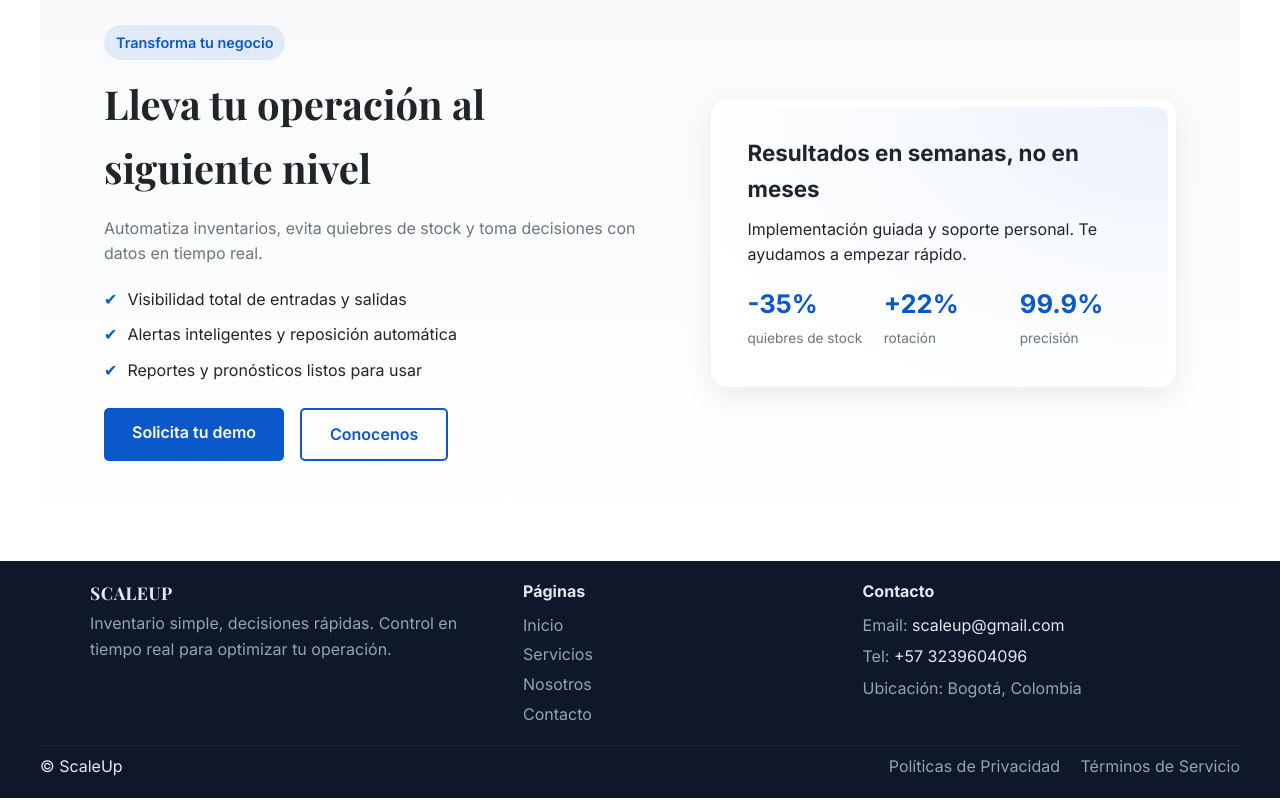
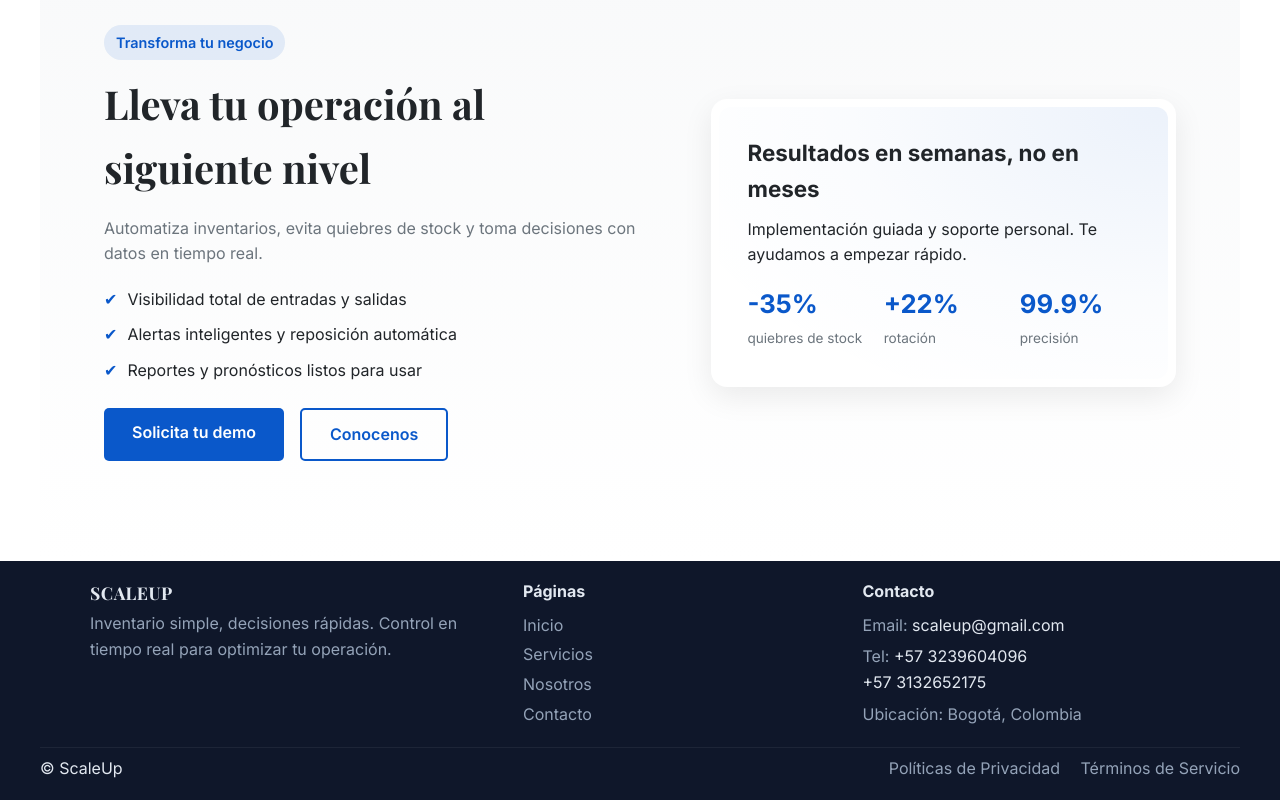
Before and after one commit to SamuelPacheco29/ScaleUp-Website, a plain HTML site: page index.html in a window 1280 px wide. Shown: the part 1303-2103 px from the top of the page. Drawn offline with nearby package versions, Linux system fonts and the light colour scheme.

Commit message:
Add files via upload

```diff
--- a/index.html
+++ b/index.html
@@ -114,7 +114,7 @@
                         <h4>Contacto</h4>
                         <ul class="contact-list">
                             <li>Email: <a href="mailto:contacto@scaleup.com">scaleup@gmail.com</a></li>
-                            <li>Tel: <a href="tel:+11234567890">+57 3239604096</a></li>
+                            <li>Tel: <a href="tel:+11234567890">+57 3239604096</a><br><a href="tel:+11234567890">+57 3132652175</a> </li>
                             <li>Ubicación: Bogotá, Colombia</li>
                         </ul>
                     </div>
```
Also changed, not shown: nosotros.html (+1 -1 lines), servicios.html (+1 -1 lines).
